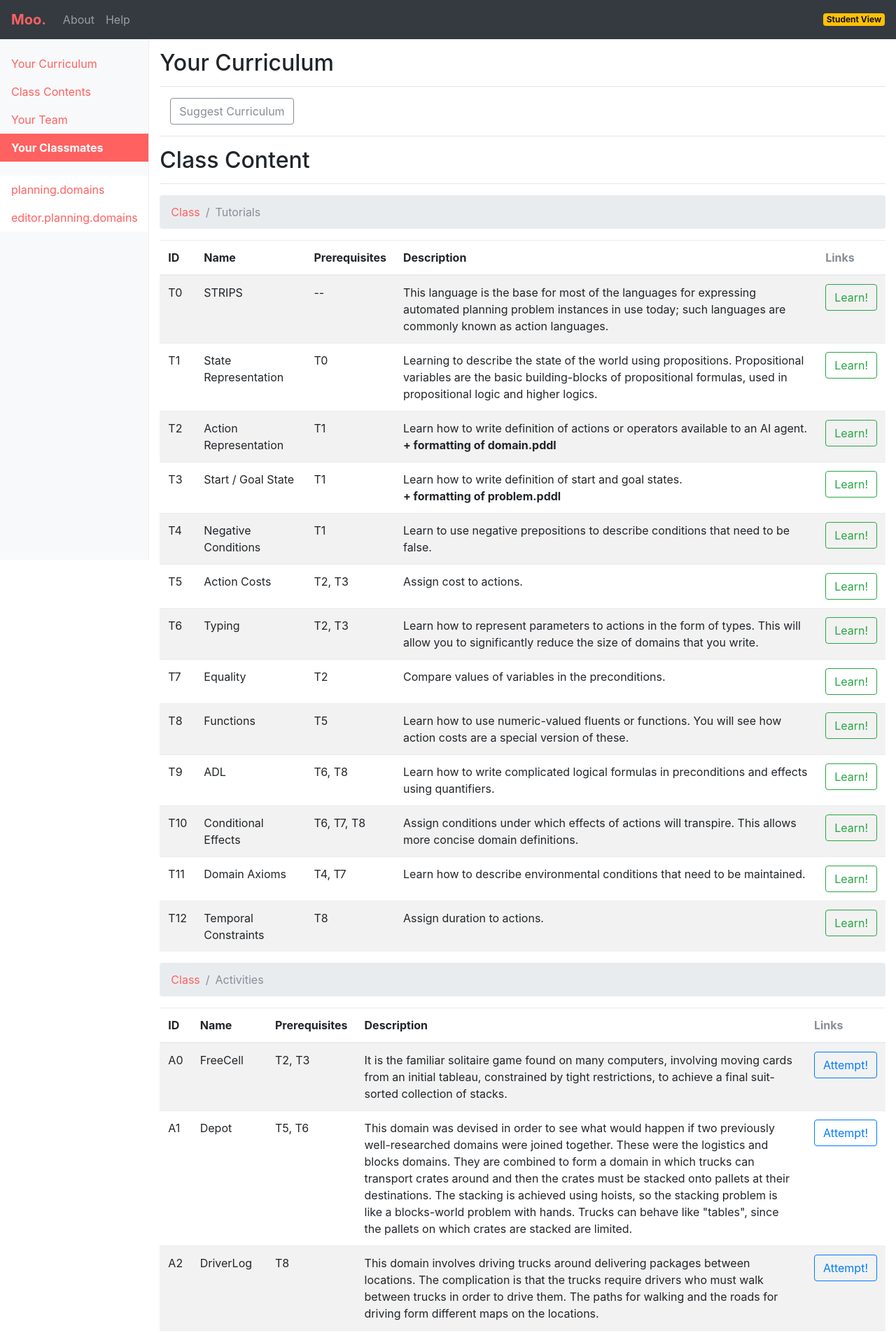
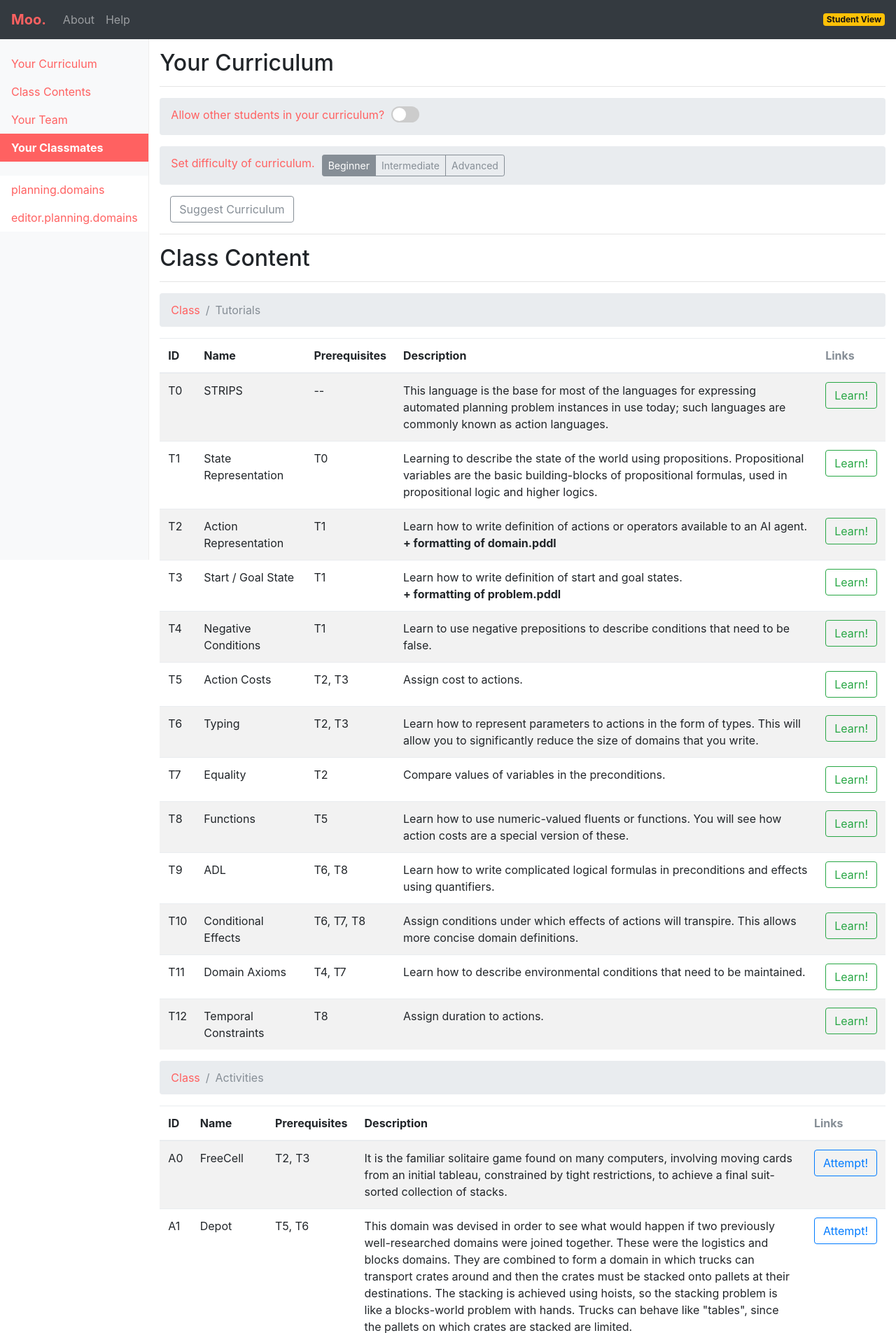
Before and after one commit to TathagataChakraborti/Moo., a Flask app: page / in a window 1280 px wide. Shown: the top 1905 px of the page at 70% size. Run offline with Flask 2, Linux system fonts and the light colour scheme; some libraries are stand-ins or nearby versions.

Commit message:
update for flask integration

```diff
--- a/static/css/files/custom.css
+++ b/static/css/files/custom.css
@@ -24,3 +24,61 @@ a {
 body, html {
   height: 100%;
 }
+
+.switch {
+	margin-bottom: 0;
+	margin-left: 10px;
+  position: relative;
+  display: inline-block;
+  width: 40px;
+  height: 23px;
+}
+
+.switch input {display:none;}
+
+.slider {
+  position: absolute;
+  cursor: pointer;
+  top: 0;
+  left: 0;
+  right: 0;
+  bottom: 0;
+  background-color: #ccc;
+  -webkit-transition: .4s;
+  transition: .4s;
+}
+
+.slider:before {
+  position: absolute;
+  content: "";
+  height: 19px;
+  width: 19px;
+  left: 2px;
+  bottom: 2px;
+  background-color: white;
+  -webkit-transition: .4s;
+  transition: .4s;
+}
+
+input:checked + .slider {
+  background-color: #ff6161;
+}
+
+input:focus + .slider {
+  box-shadow: 0 0 1px #ff6161;
+}
+
+input:checked + .slider:before {
+  -webkit-transform: translateX(17px);
+  -ms-transform: translateX(17px);
+  transform: translateX(17px);
+}
+
+/* Rounded sliders */
+.slider.round {
+  border-radius: 21px;
+}
+
+.slider.round:before {
+  border-radius: 50%;
+}
--- /dev/null
+++ b/static/js/global.js
@@ -0,0 +1,32 @@
+$(function(){
+	$("#plan").click(function(){
+		$.ajax({
+			method: "POST",
+			url: "plan"
+		}).done(function(msg){
+			$('#sol').html(msg);
+		});
+	});
+	$('.difficulty').click(function( event ) {
+
+		if ($(this).hasClass("btn-secondary")) {
+
+			$(this).removeClass("btn-secondary");
+			$(this).addClass("btn-outline-secondary");
+
+		} else {
+
+			var tempList = document.getElementsByName(this.getAttribute("name"));
+
+			for (var i = 0; i < tempList.length; i++) {
+				tempList[i].classList.remove("btn-secondary");
+				tempList[i].classList.add("btn-outline-secondary");
+			}
+
+			$(this).removeClass("btn-outline-secondary");
+			$(this).addClass("btn-secondary");
+
+		}
+	});
+
+});
--- a/static/js/main.js
+++ /dev/null
@@ -1,11 +0,0 @@
-$(function(){
-	$("#plan").click(function(){
-		$.ajax({
-			method: "POST",
-			url: "plan"
-		}).done(function(msg){
-			$('#sol').html(msg);
-		});
-	});
-
-});
--- a/templates/student_interface.html
+++ b/templates/student_interface.html
@@ -21,7 +21,6 @@
 		<link href="css/files/custom.css" rel="stylesheet">
 
 	    <script src="js/files/jquery-3.2.1.min.js"></script>
-		<script src="js/main.js"></script>
 
 	    <script type="text/javascript">
 
@@ -116,6 +115,31 @@
 
 				<h2 id="Curriculum">Your Curriculum</h2>
 				<hr>
+
+				<nav aria-label="breadcrumb" role="navigation">
+					<ol class="breadcrumb">
+						<li class="breadcrumb-item" style="color:#ff6161;">Allow other students in your curriculum?</li>
+						<label class="switch">
+						  <input type="checkbox">
+						  <span class="slider round"></span>
+						</label>
+					</ol>
+				</nav>
+
+				<nav aria-label="breadcrumb" role="navigation">
+					<ol class="breadcrumb">
+						<li class="breadcrumb-item" style="color:#ff6161;">Set difficulty of curriculum.</li>
+
+							<div class="btn-toolbar" role="toolbar" aria-label="Toolbar with button groups">
+								<div class="btn-group mr-2" role="group" aria-label="First group" style="margin-left: 10px;">
+									<button type="button" class="btn btn-secondary btn-sm difficulty" name="1">Beginner</button>
+									<button type="button" class="btn btn-outline-secondary btn-sm difficulty" name="1">Intermediate</button>
+									<button type="button" class="btn btn-outline-secondary btn-sm difficulty" name="1">Advanced</button>
+								</div>
+							</div>
+
+					</ol>
+				</nav>
 
 				<div class="col-12">
 					<button class="btn btn-outline-secondary" type="button">Suggest Curriculum</button>
@@ -602,6 +626,7 @@
 		<script src="js/bootstrap/bootstrap.min.js"></script>
 		<!-- IE10 viewport hack for Surface/desktop Windows 8 bug -->
 		<script src="js/files/ie10-viewport-bug-workaround.js"></script>
+		<script src="js/global.js"></script>
 
 	</body>
 
```
Also changed, not shown: domains/compile_domains.py (added, +205 -0 lines), domains/main.py (deleted, +0 -56 lines), 6 other files.
